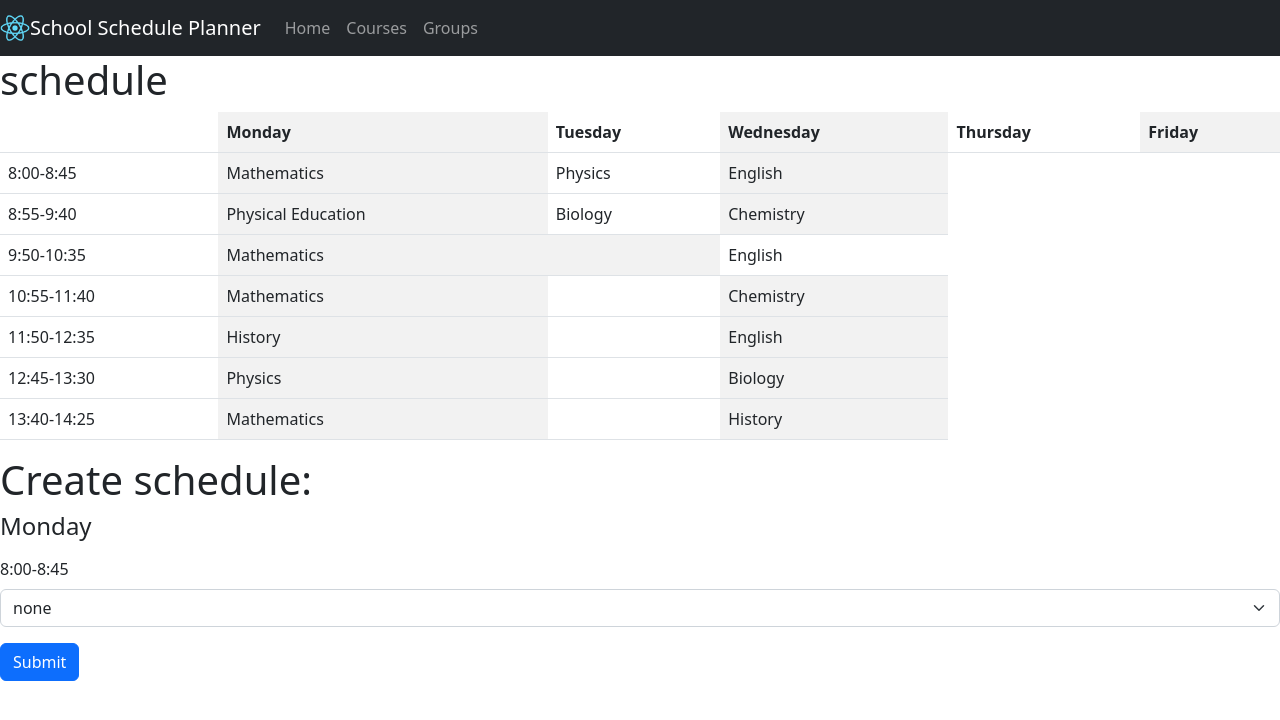
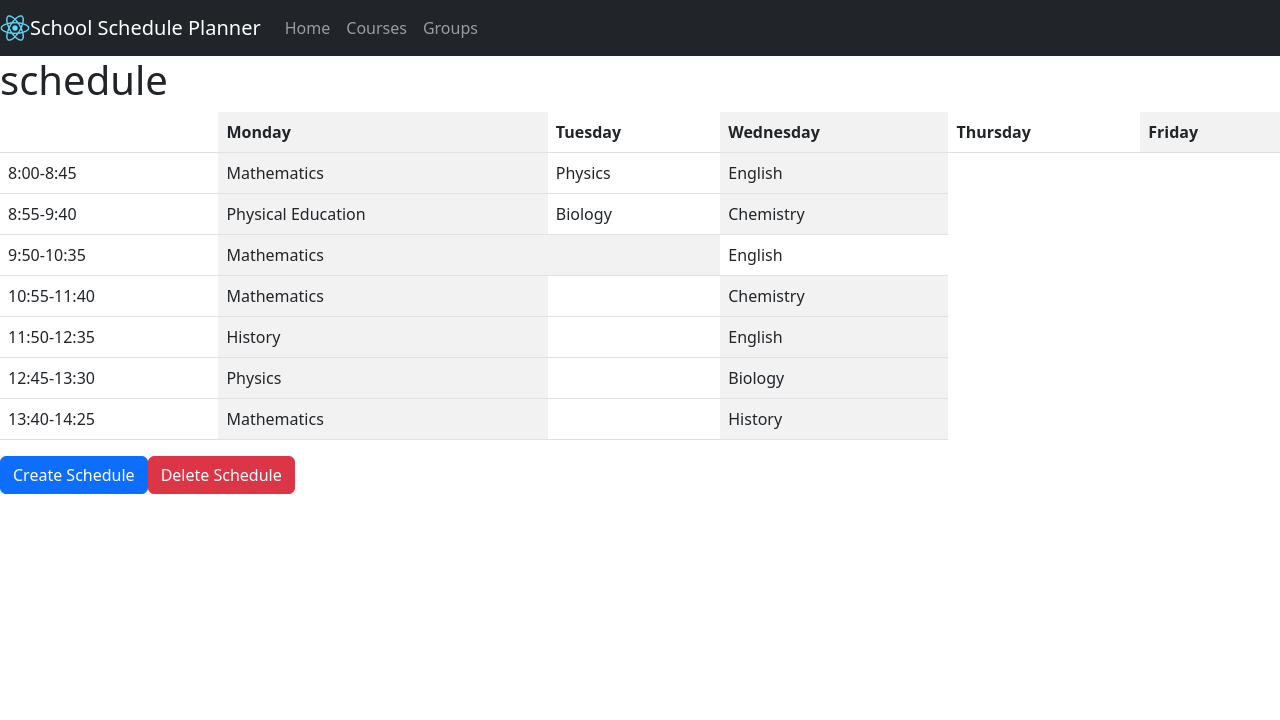
Before and after one commit to m-kmiec/school-schedule-planner, a React (Create React App) app: page /schedule in a window 1280 px wide. Shown: the top 720 px of the page. Built offline with nearby package versions, Linux system fonts and the light colour scheme; the HTML template or start-up script is replaced by a standard one.

Commit message:
showing and hiding schedule form on button click

```diff
--- a/src/schedule/Schedule.tsx
+++ b/src/schedule/Schedule.tsx
@@ -1,9 +1,15 @@
-import { Table } from "react-bootstrap";
+import { useState } from "react";
+import { Button, Table } from "react-bootstrap";
 import { useParams } from "react-router-dom";
 import ScheduleForm from "./ScheduleForm";
 
 function Schedule() {
   const { className } = useParams();
+  const [clicked, setClicked] = useState(false);
+
+  const handleClick = (event: React.MouseEvent<HTMLButtonElement>) => {
+    setClicked(clicked ? false : true);
+  };
 
   return (
     <div>
@@ -63,7 +69,11 @@ function Schedule() {
           </tr>
         </tbody>
       </Table>
-      <ScheduleForm/>
+      <div>
+        <Button onClick={handleClick}> Create Schedule </Button>
+        <Button variant="danger"> Delete Schedule </Button>{" "}
+      </div>
+      {clicked && <ScheduleForm />}
     </div>
   );
 }
--- a/src/schedule/ScheduleForm.tsx
+++ b/src/schedule/ScheduleForm.tsx
@@ -2,14 +2,15 @@ import { FormEvent } from "react";
 import { Button, Form } from "react-bootstrap";
 
 function ScheduleForm() {
-  // walidacja tu też by się przydała
-  const handleSubmit = (e: FormEvent<HTMLFormElement>): void => {};
+  const handleSubmit = (e: FormEvent<HTMLFormElement>): void => {
+    e.preventDefault();
+  };
 
   return (
     <>
       <h1> Create schedule: </h1>
       <h4> Monday </h4>
-      <Form className="mt-3 mb-3" onSubmit={(e) => handleSubmit(e)}>
+      <Form className="mt-3 mb-3" onSubmit={handleSubmit}>
         <Form.Group className="mb-3" controlId="">
           <Form.Label> 8:00-8:45 </Form.Label>
           <Form.Select>
```
